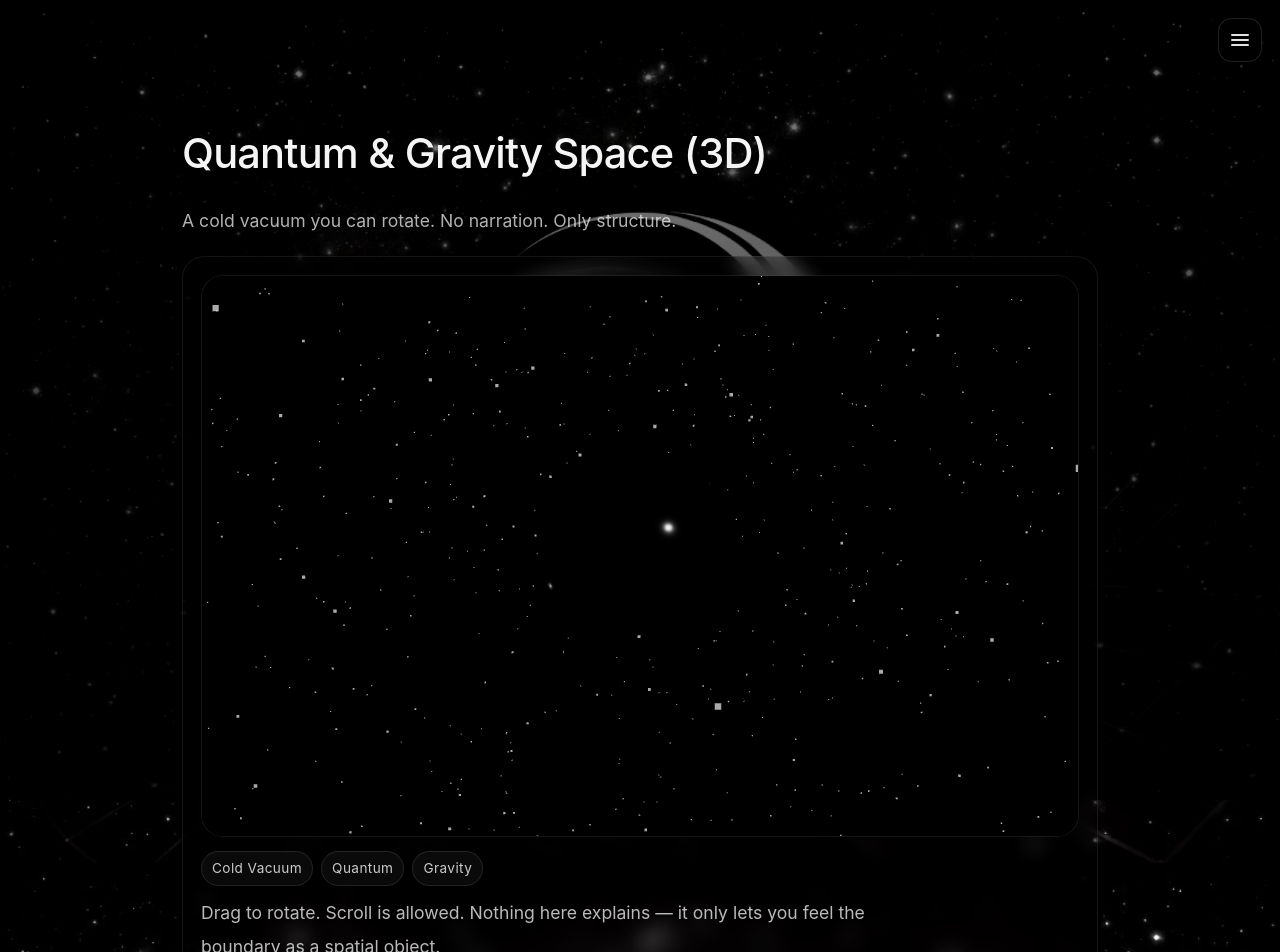
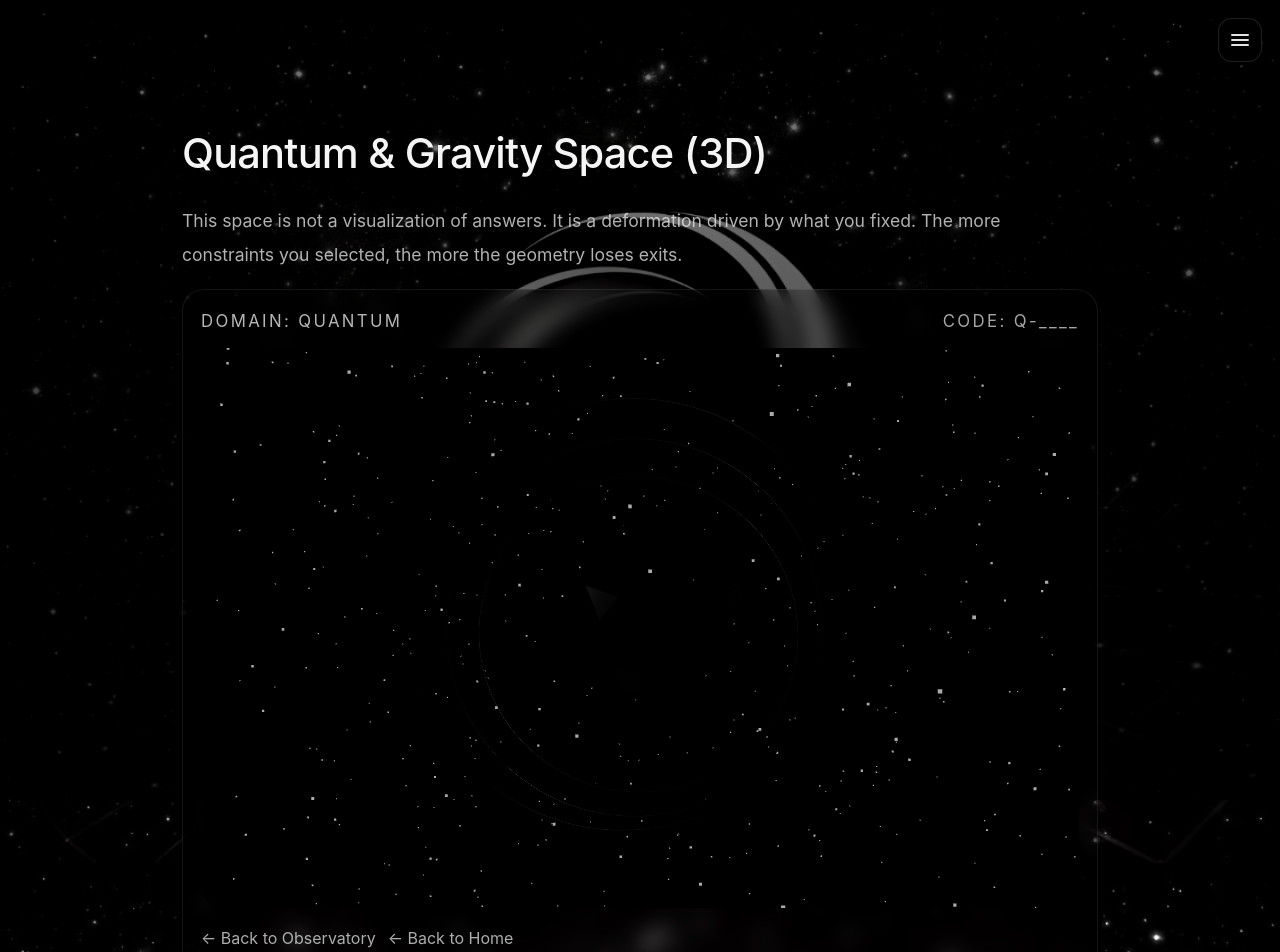
Before and after one commit to z562tbycfd-bit/archenova, a Next.js app: page /space-3d in a window 1280 px wide. Shown: the top 952 px of the page. Built offline with nearby package versions, Linux system fonts and the light colour scheme.

Commit message:
Observatory-linked 3D space deformation

```diff
--- a/app/components/Space3D.tsx
+++ b/app/components/Space3D.tsx
@@ -1,45 +1,94 @@
 "use client";
 
 import Link from "next/link";
-import Space3DCanvas from "./Space3DCanvas";
+import { useMemo } from "react";
+import { useSearchParams } from "next/navigation";
+import dynamic from "next/dynamic";
+
+const Space3DCanvas = dynamic(() => import("./Space3DCanvas.jsx"), { ssr: false });
+
+type Domain = "quantum" | "gravity";
+
+function clamp(n: number, a: number, b: number) {
+  return Math.max(a, Math.min(b, n));
+}
+
+function hashTo01(input: string) {
+  // deterministic 0..1
+  let h = 2166136261;
+  for (let i = 0; i < input.length; i++) h = (h ^ input.charCodeAt(i)) * 16777619;
+  h >>>= 0;
+  return (h % 10000) / 10000;
+}
+
+function parseABVector(code: string) {
+  // code example: Q-ABBA  or G-AABB
+  const seq = code.split("-")[1] ?? "";
+  const bits = seq.split("").map((c) => (c === "A" ? 1 : c === "B" ? 0 : 0.5));
+  while (bits.length < 4) bits.push(0.5);
+  return bits.slice(0, 4);
+}
 
 export default function Space3D() {
+  const sp = useSearchParams();
+  const domain = (sp.get("domain") as Domain) || "quantum";
+  const code = sp.get("code") || (domain === "quantum" ? "Q-____" : "G-____");
+
+  const params = useMemo(() => {
+    const v = parseABVector(code);
+    const seed = hashTo01(domain + ":" + code);
+
+    // v[0..3] を「形状・密度・圧・回転」の軸に割り当て
+    // A=1（irreversible/constraint寄り）, B=0（coherence/governance寄り）
+    const constraintBias = (v[0] + v[1] + v[2] + v[3]) / 4; // 0..1
+
+    // Domainで雰囲気を変える
+    const baseStars = domain === "quantum" ? 1800 : 1400;
+
+    return {
+      domain,
+      code,
+      seed,
+      // 3D演出パラメータ
+      starCount: Math.round(baseStars * (0.75 + constraintBias * 0.7)), // 70%〜145%
+      ringCount: domain === "quantum" ? Math.round(1 + v[1] * 3) : Math.round(2 + v[2] * 3),
+      coreDetail: Math.round(1 + v[0] * 3), // 1..4
+      coreRadius: 1.05 + v[3] * 0.45,       // 1.05..1.5
+      pressure: 0.55 + constraintBias * 0.9, // “圧” 0.55..1.45
+      drift: 0.06 + (1 - v[2]) * 0.08,       // 0.06..0.14
+      cameraZ: clamp(7.4 - constraintBias * 1.6, 5.6, 7.6), // 近づくほど圧
+    };
+  }, [domain, code]);
+
   return (
     <main className="page-standard">
       <div className="page-head">
         <h1>Quantum &amp; Gravity Space (3D)</h1>
         <p className="page-lead">
-          A cold vacuum you can rotate. No narration. Only structure.
+          This space is not a visualization of answers. It is a deformation driven by what you fixed.
+          The more constraints you selected, the more the geometry loses exits.
         </p>
       </div>
 
-      <section className="glass-block">
-        <div className="space3d-frame">
-          <Space3DCanvas />
+      <div className="glass-block" style={{ marginTop: 16 }}>
+        <div style={{ display: "flex", justifyContent: "space-between", gap: 12, flexWrap: "wrap" }}>
+          <div className="contact-manifest-line" style={{ margin: 0 }}>
+            DOMAIN: {params.domain.toUpperCase()}
+          </div>
+          <div className="contact-manifest-line" style={{ margin: 0, opacity: 0.8 }}>
+            CODE: {params.code}
+          </div>
         </div>
 
-        <div className="space3d-meta">
-          <div className="space3d-tags">
-            <span className="space3d-tag">Cold Vacuum</span>
-            <span className="space3d-tag">Quantum</span>
-            <span className="space3d-tag">Gravity</span>
-          </div>
+        <div style={{ marginTop: 14 }}>
+          <Space3DCanvas params={params} />
+        </div>
 
-          <p className="text">
-            Drag to rotate. Scroll is allowed. Nothing here explains — it only
-            lets you feel the boundary as a spatial object.
-          </p>
-
-          <div className="space3d-links">
-            <Link className="inline-link" href="/observatory">
-              Go to Observatory →
-            </Link>
-            <Link className="back-link" href="/home">
-              ← Back to Home
-            </Link>
-          </div>
+        <div className="page-foot" style={{ display: "flex", gap: 12, flexWrap: "wrap" }}>
+          <Link className="back-link" href="/observatory">← Back to Observatory</Link>
+          <Link className="back-link" href="/home">← Back to Home</Link>
         </div>
-      </section>
+      </div>
     </main>
   );
 }
--- a/app/components/Space3DCanvas.jsx
+++ b/app/components/Space3DCanvas.jsx
@@ -1,27 +1,60 @@
 "use client";
 
+import React, { useMemo, useRef } from "react";
 import * as THREE from "three";
 import { Canvas, useFrame } from "@react-three/fiber";
 import { OrbitControls } from "@react-three/drei";
-import { useMemo, useRef } from "react";
 
-function Stars() {
+/**
+ * params:
+ * { domain, code, seed, starCount, ringCount, coreDetail, coreRadius, pressure, drift, cameraZ }
+ */
+
+function seededRandom(seed01) {
+  let s = Math.floor(seed01 * 1e9) >>> 0;
+  return () => {
+    // xorshift32
+    s ^= s << 13; s >>>= 0;
+    s ^= s >> 17; s >>>= 0;
+    s ^= s << 5;  s >>>= 0;
+    return (s >>> 0) / 4294967296;
+  };
+}
+
+function Stars({ starCount, seed }) {
   const pointsRef = useRef(null);
 
-  const positions = useMemo(() => {
-    const count = 1800;
+  const geom = useMemo(() => {
+    const rand = seededRandom(seed);
+    const count = Math.max(400, starCount | 0);
     const arr = new Float32Array(count * 3);
 
     for (let i = 0; i < count; i++) {
-      const r = 12 * Math.cbrt(Math.random());
-      const theta = Math.random() * Math.PI * 2;
-      const phi = Math.acos(2 * Math.random() - 1);
+      // “冷たい真空”：中心が少し密
+      const r = 12 * Math.cbrt(rand());
+      const theta = rand() * Math.PI * 2;
+      const u = rand() * 2 - 1;
+      const phi = Math.acos(u);
 
       arr[i * 3 + 0] = r * Math.sin(phi) * Math.cos(theta);
       arr[i * 3 + 1] = r * Math.sin(phi) * Math.sin(theta);
       arr[i * 3 + 2] = r * Math.cos(phi);
     }
-    return arr;
+
+    const g = new THREE.BufferGeometry();
+    g.setAttribute("position", new THREE.BufferAttribute(arr, 3));
+    return g;
+  }, [starCount, seed]);
+
+  const mat = useMemo(() => {
+    return new THREE.PointsMaterial({
+      color: new THREE.Color("#ffffff"),
+      size: 0.055,
+      transparent: true,
+      opacity: 0.75,
+      depthWrite: false,
+      sizeAttenuation: true,
+    });
   }, []);
 
   useFrame((state, dt) => {
@@ -29,69 +62,143 @@ function Stars() {
     pointsRef.current.rotation.y += dt * 0.02;
   });
 
+  return <points ref={pointsRef} geometry={geom} material={mat} />;
+}
+
+function ColdVacuumCore({ coreDetail, coreRadius, pressure, drift, seed }) {
+  const meshRef = useRef(null);
+
+  const geometry = useMemo(() => {
+    // icosahedron を“固定された制約”に応じて荒らす
+    const g = new THREE.IcosahedronGeometry(coreRadius, coreDetail);
+    const pos = g.attributes.position;
+    const v = new THREE.Vector3();
+
+    const rand = seededRandom(seed + 0.1234);
+    const k = 0.10 + pressure * 0.10; // 変形強度
+
+    for (let i = 0; i < pos.count; i++) {
+      v.fromBufferAttribute(pos, i);
+      const n = v.clone().normalize();
+
+      // “出口が消える”：中心へ押しつぶすような偏り
+      const bias = (rand() - 0.5) * 2;
+      const pull = (0.55 + pressure * 0.55) * 0.06;
+
+      const wobble = Math.sin((n.x + n.y + n.z) * 6.0 + bias * 3.0) * k;
+      v.addScaledVector(n, wobble);
+      v.addScaledVector(n, -pull * (0.35 + Math.abs(bias)));
+
+      pos.setXYZ(i, v.x, v.y, v.z);
+    }
+
+    g.computeVertexNormals();
+    return g;
+  }, [coreDetail, coreRadius, pressure, seed]);
+
+  const material = useMemo(() => {
+    return new THREE.MeshStandardMaterial({
+      color: new THREE.Color("#0b0b0c"),
+      metalness: 0.35,
+      roughness: 0.15,
+      emissive: new THREE.Color("#000000"),
+    });
+  }, []);
+
+  useFrame((state, dt) => {
+    if (!meshRef.current) return;
+    const t = state.clock.getElapsedTime();
+
+    // “音が無いのに圧を感じる”：微妙な呼吸 + ドリフト
+    meshRef.current.rotation.y += dt * (0.10 + drift);
+    meshRef.current.rotation.x += dt * 0.05;
+
+    const s = 1 + Math.sin(t * (0.85 + pressure * 0.25)) * (0.008 + pressure * 0.006);
+    meshRef.current.scale.set(s, s, s);
+  });
+
+  return <mesh ref={meshRef} geometry={geometry} material={material} />;
+}
+
+function Rings({ ringCount, pressure }) {
+  const groupRef = useRef(null);
+
+  const rings = useMemo(() => {
+    const arr = [];
+    const n = Math.max(0, ringCount | 0);
+    for (let i = 0; i < n; i++) {
+      const r = 1.75 + i * 0.32;
+      const tube = 0.012 + pressure * 0.01;
+      arr.push({ r, tube, tilt: (i - (n - 1) / 2) * 0.18 });
+    }
+    return arr;
+  }, [ringCount, pressure]);
+
+  const mat = useMemo(() => {
+    return new THREE.MeshStandardMaterial({
+      color: new THREE.Color("#0b0b0c"),
+      metalness: 0.25,
+      roughness: 0.08,
+      emissive: new THREE.Color("#000000"),
+      transparent: true,
+      opacity: 0.65,
+    });
+  }, []);
+
+  useFrame((state, dt) => {
+    if (!groupRef.current) return;
+    groupRef.current.rotation.z += dt * 0.06;
+    groupRef.current.rotation.y += dt * 0.02;
+  });
+
   return (
-    <points ref={pointsRef}>
-      <bufferGeometry>
-        <bufferAttribute attach="attributes-position" args={[positions, 3]} />
-      </bufferGeometry>
-
-      <pointsMaterial
-        size={0.055}
-        sizeAttenuation
-        color="#ffffff"
-        transparent
-        opacity={0.75}
-        depthWrite={false}
-      />
-    </points>
+    <group ref={groupRef}>
+      {rings.map((rg, idx) => (
+        <mesh
+          key={idx}
+          rotation={[rg.tilt, 0, rg.tilt * 0.6]}
+          material={mat}
+          geometry={new THREE.TorusGeometry(rg.r, rg.tube, 10, 220)}
+        />
+      ))}
+    </group>
   );
 }
 
-function ColdVacuumCore() {
-  const meshRef = useRef(null);
-
-  useFrame((state, dt) => {
-    if (!meshRef.current) return;
-
-    // “無音の圧” — 微細な回転と呼吸
-    const t = state.clock.getElapsedTime();
-    meshRef.current.rotation.y += dt * 0.12;
-    meshRef.current.rotation.x += dt * 0.05;
-
-    const s = 1 + Math.sin(t * 0.9) * 0.01;
-    meshRef.current.scale.set(s, s, s);
-  });
+export default function Space3DCanvas({ params }) {
+  const {
+    seed,
+    starCount,
+    ringCount,
+    coreDetail,
+    coreRadius,
+    pressure,
+    drift,
+    cameraZ,
+  } = params;
 
   return (
-    <mesh ref={meshRef} position={[0, 0, 0]}>
-      <icosahedronGeometry args={[1.2, 2]} />
-      <meshStandardMaterial
-        color="#0b0b0c"
-        metalness={0.35}
-        roughness={0.15}
-        emissive="#000000"
-      />
-    </mesh>
-  );
-}
-
-export default function Space3DCanvas() {
-  return (
-    <div style={{ width: "100%", height: "70vh" }}>
+    <div style={{ width: "100%", height: "70vh", borderRadius: 22, overflow: "hidden" }}>
       <Canvas
-        camera={{ position: [0, 0, 7], fov: 50 }}
+        camera={{ position: [0, 0, cameraZ], fov: 50 }}
         gl={{ antialias: true, alpha: true }}
         dpr={[1, 2]}
       >
-        {/* 背景：冷たい真空 */}
         <color attach="background" args={["#000000"]} />
 
         <ambientLight intensity={0.25} />
         <directionalLight position={[4, 4, 6]} intensity={0.55} />
         <pointLight position={[-6, -2, -4]} intensity={0.35} />
 
-        <Stars />
-        <ColdVacuumCore />
+        <Stars starCount={starCount} seed={seed} />
+        <Rings ringCount={ringCount} pressure={pressure} />
+        <ColdVacuumCore
+          coreDetail={coreDetail}
+          coreRadius={coreRadius}
+          pressure={pressure}
+          drift={drift}
+          seed={seed}
+        />
 
         <OrbitControls enableDamping dampingFactor={0.08} />
       </Canvas>
```
Also changed, not shown: app/components/Observatory.tsx (+12 -0 lines).
